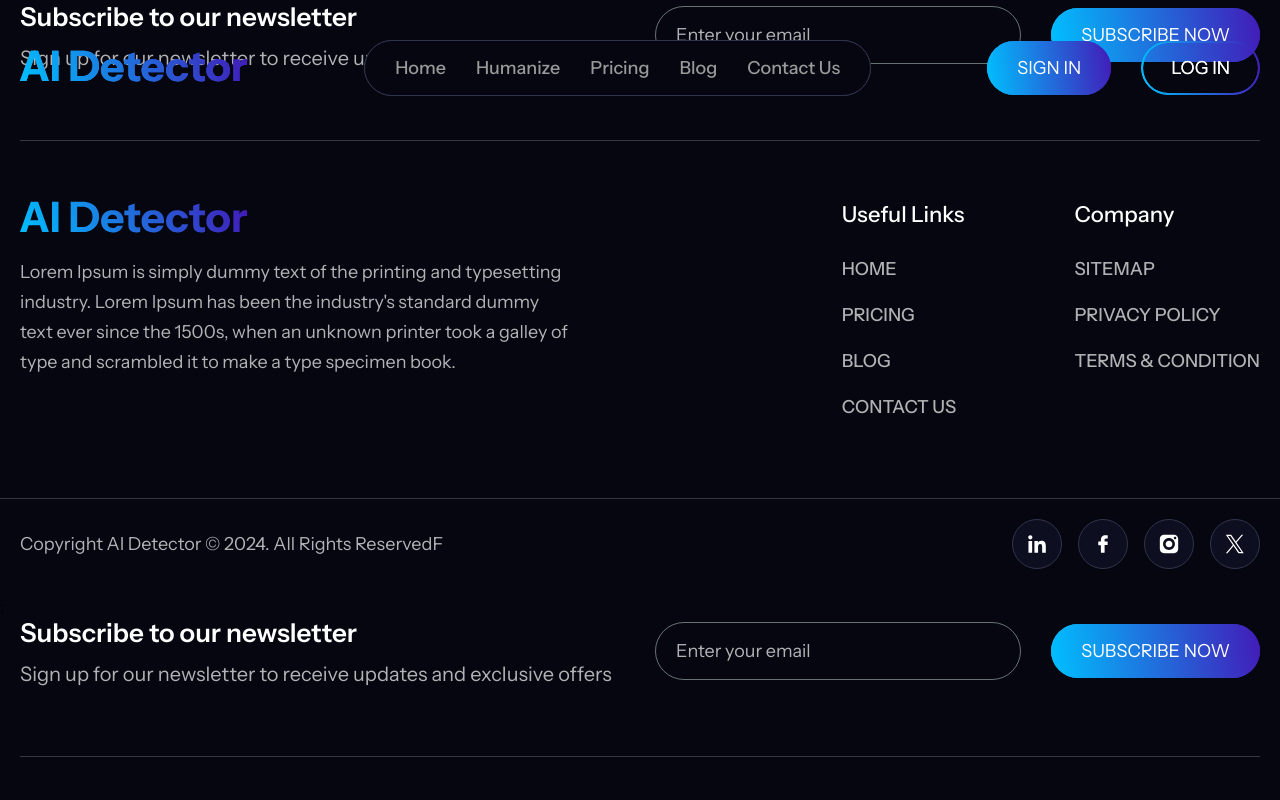
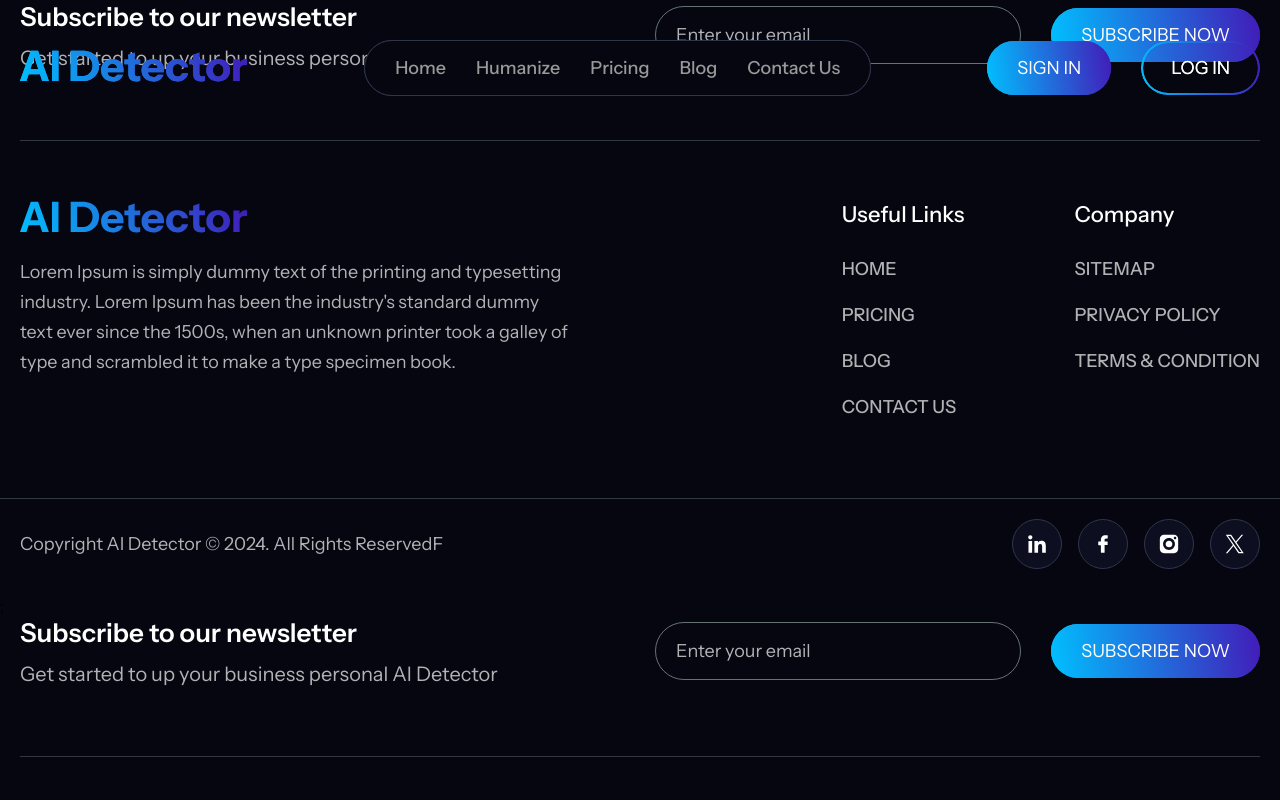
Before and after one commit to nilkanthdhanani/AI-Detector, a Next.js app: page /layout in a window 1280 px wide. Shown: the top 800 px of the page. Built offline with nearby package versions, Linux system fonts and the light colour scheme.

Commit message:
slightlly changes

```diff
--- a/src/components/common/footer/index.js
+++ b/src/components/common/footer/index.js
@@ -14,7 +14,7 @@ export default function Footer() {
           <div className={styles.footerSubscribe}>
             <div className={styles.footerSubscribeHead}>
               <h2>Subscribe to our newsletter</h2>
-              <p>Sign up for our newsletter to receive updates and exclusive offers</p>
+              <p>Get started to up your business personal AI Detector</p>
             </div>
             <form className={styles.footerForm}>
               <input type='email' placeholder='Enter your email' />
--- a/src/components/section/heroBanner/heroBanner.module.scss
+++ b/src/components/section/heroBanner/heroBanner.module.scss
@@ -194,7 +194,7 @@
                     display: flex;
                     gap: 10px;
                     flex-wrap: wrap;
-                    align-items: center;
+                    align-items: flex-end;
                     justify-content: space-between;
 
                     @media (max-width: 576px) {
--- a/src/components/section/heroBanner/index.js
+++ b/src/components/section/heroBanner/index.js
@@ -31,7 +31,7 @@ export default function HeroBanner() {
                         </div>
                         <div className={styles.aiBoxInnerDiv}>
                             <div className={styles.aiBoxInnerDivText}>
-                                <textarea placeholder='To rewrite or check your content, type or paste it here and click on the button below' rows={13}></textarea>
+                                <textarea rows={13}></textarea>
                             </div>
                             <div className={styles.aiBoxInnerBtn2}>
                                 <button type="button"><span>Humanize</span></button>
--- a/src/components/section/plans/plans.module.scss
+++ b/src/components/section/plans/plans.module.scss
@@ -189,6 +189,7 @@
                             min-width: 180px;
                             display: flex;
                             align-items: flex-end;
+                            justify-content: flex-end;
                             gap: 8px;
 
                             h4 {
--- a/src/components/section/whoUse/whoUse.module.scss
+++ b/src/components/section/whoUse/whoUse.module.scss
@@ -19,6 +19,7 @@
         .WhoUseDivHead {
             margin: 0 auto 70px auto;
             max-width: 840px;
+            text-align: center;
 
             @media (max-width: 576px) {
                 margin-bottom: 40px;
```
